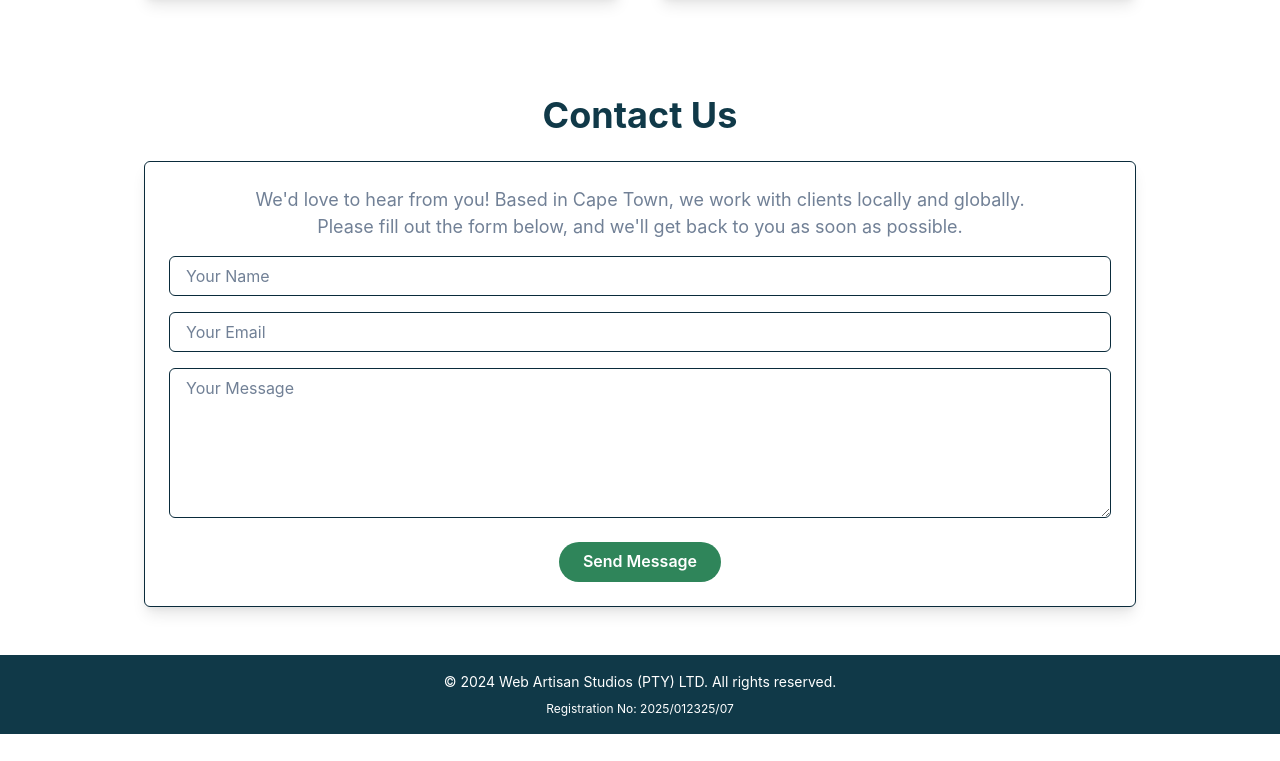
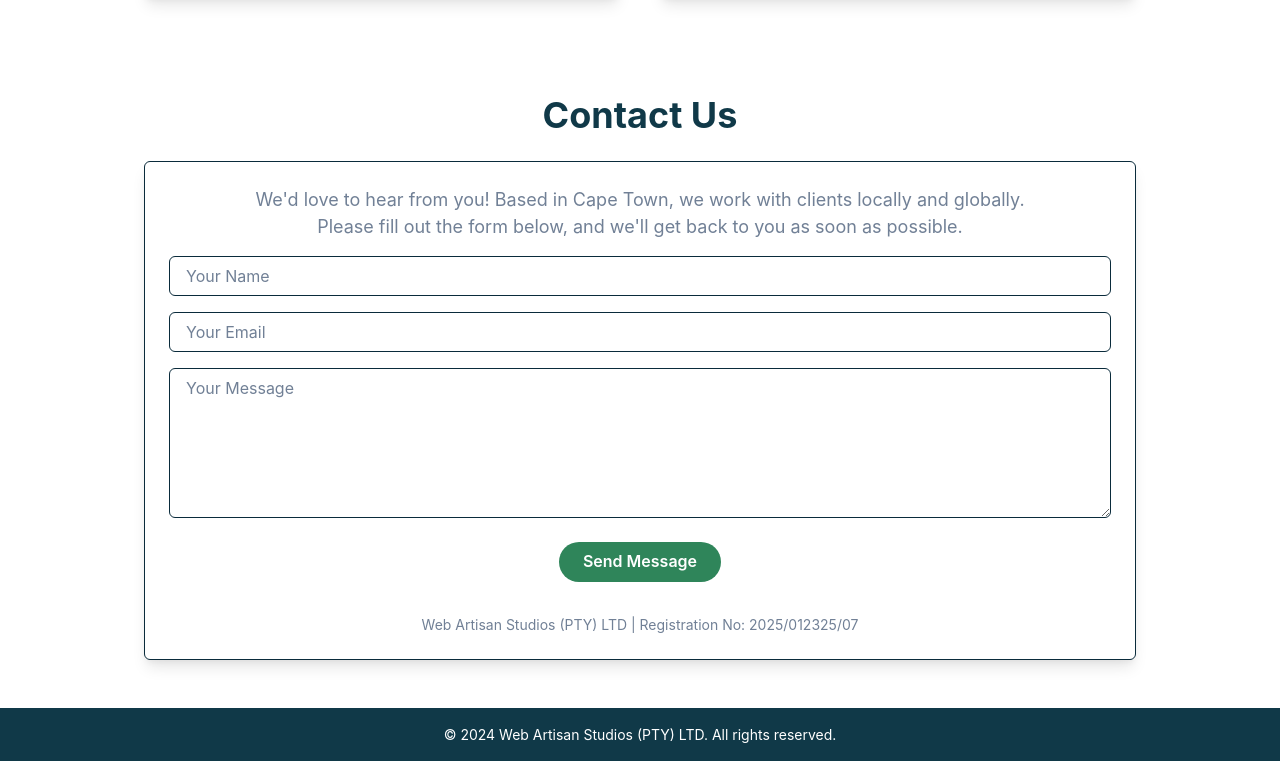
Before and after one commit to wernerbrynard/web-artisan, a Next.js app: page / in a window 1280 px wide. Shown: the part 2062-2823 px from the top of the page. Before the commit the page ends 2796 px from the top, so only its background shows below. Built offline with nearby package versions, Linux system fonts and the light colour scheme; no server answers.

Commit message:
update contact form and footer

```diff
--- a/src/components/ContactForm.js
+++ b/src/components/ContactForm.js
@@ -121,6 +121,9 @@ export default function ContactForm() {
             >
               Send Message
             </Button>
+            <Text color={'var(--text-light-color)'} fontSize={'sm'} mt={4}>
+              Web Artisan Studios (PTY) LTD | Registration No: 2025/012325/07
+            </Text>
           </Stack>
         </Stack>
       </Box>
--- a/src/components/Footer.js
+++ b/src/components/Footer.js
@@ -7,9 +7,9 @@ const Footer = () => {
       <Text fontSize="sm">
         &copy; {new Date().getFullYear()} Web Artisan Studios (PTY) LTD. All rights reserved.
       </Text>
-      <Text fontSize="xs" mt={2}>
+      {/* <Text fontSize="xs" mt={2}>
         Registration No: 2025/012325/07
-      </Text>
+      </Text> */}
     </Box>
   );
 };
```
Also changed, not shown: 1 other file (tests, documents, lock files or other folders).
